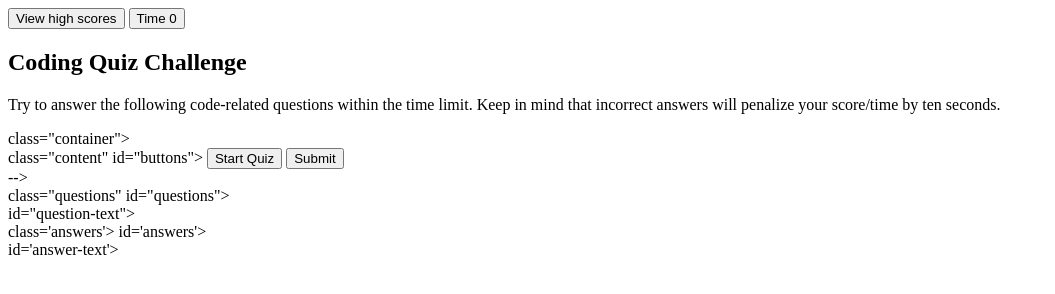
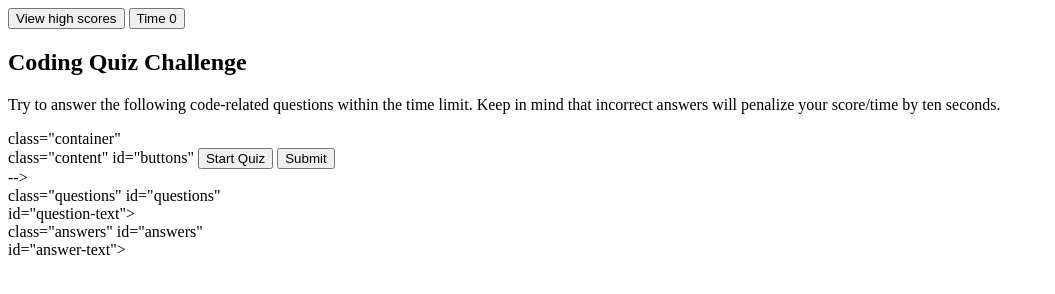
Before and after one commit to Rhondoid/multiple-choice-quiz, a plain HTML site: page index.html in a window 1280 px wide. Shown: the whole page, without its empty margins (0-1055 px from the left). Drawn offline with Linux system fonts and the light colour scheme.

Commit message:
changed > sign

```diff
--- a/index.html
+++ b/index.html
@@ -19,20 +19,20 @@
 </nav>
 <body>
 
-<div> class="container">
+<div> class="container"
     <!-- his will store the buttons -->
-    <div> class="content" id="buttons">
+    <div> class="content" id="buttons"
         <button type="submit">Start Quiz</button>
         <button type="submit">Submit</button>
     </div>
 
     <!-- this will store the questions --> -->
-    <div> class="questions" id="questions">
+    <div> class="questions" id="questions"
         <div> id="question-text"></div>
 
      <!-- this will store the answers -->
-    <div>class='answers'> id='answers'>
-        <div> id='answer-text'></div>
+    <div>class="answers" id="answers"
+        <div> id="answer-text"></div>
     </div>
 </div>
 </body>
```
